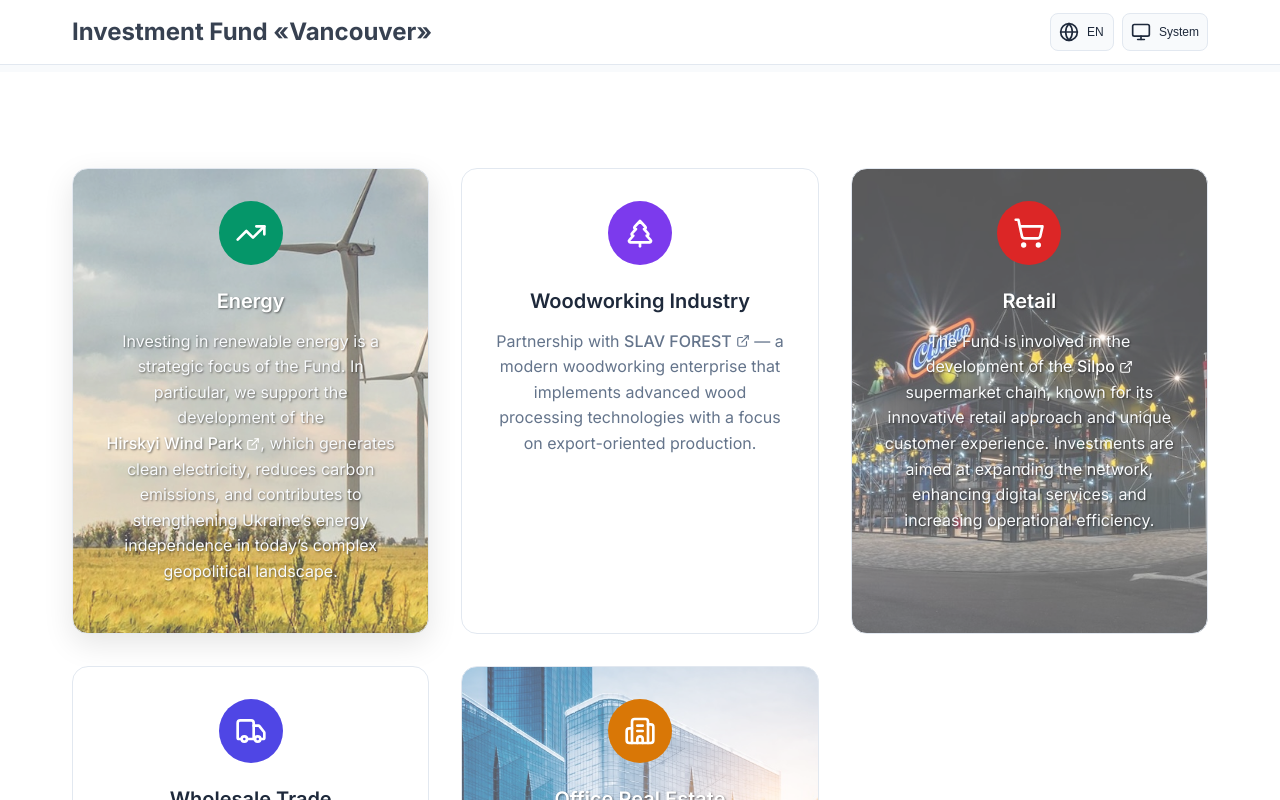
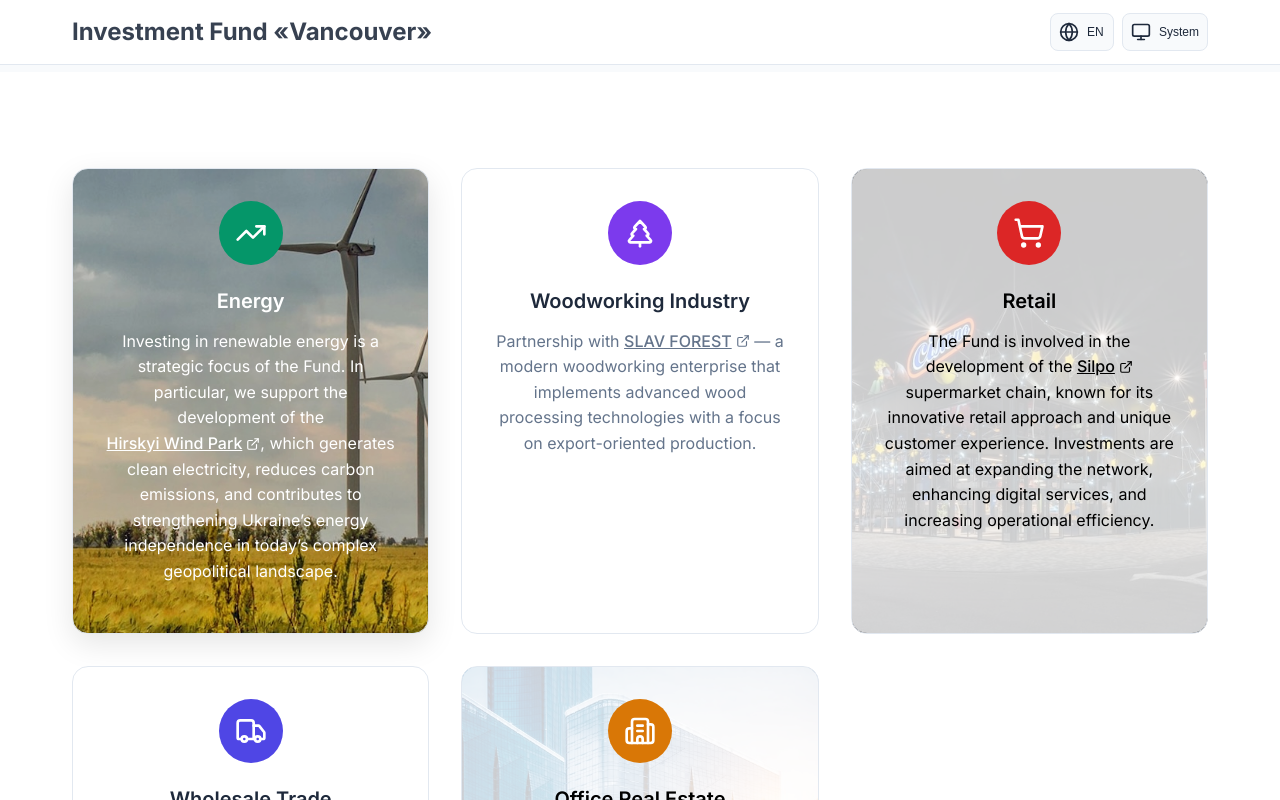
Before and after one commit to shadoll/vancouver, a Svelte app: page / in a window 1280 px wide. In both pictures the pointer is over the element 250 px from the left and 1270 px from the top of the page. Shown: the part 870-1670 px from the top of the page. Built offline with nearby package versions, Linux system fonts and the light colour scheme.

Commit message:
style: update area card background and text colors for improved visibility and hover effects

```diff
--- a/src/components/Home.svelte
+++ b/src/components/Home.svelte
@@ -429,9 +429,14 @@
         left: 0;
         right: 0;
         bottom: 0;
+        background: white;
+        opacity: 0.8;
+        z-index: 1;
+    }
+
+    :global([data-theme="dark"]) .area-card.has-background::before {
         background: var(--bg-color);
-        opacity: 0.35;
-        z-index: 1;
+        opacity: 0.5;
     }
 
     .area-card.has-background > * {
@@ -440,11 +445,21 @@
     }
 
     .area-card.has-background h3 {
+        color: #000000;
+        text-shadow: none;
+    }
+
+    .area-card.has-background p {
+        color: #000000;
+        text-shadow: none;
+    }
+
+    :global([data-theme="dark"]) .area-card.has-background h3 {
         color: #ffffff;
         text-shadow: 1px 1px 2px rgba(0, 0, 0, 0.5);
     }
 
-    .area-card.has-background p {
+    :global([data-theme="dark"]) .area-card.has-background p {
         color: #f8fafc;
         text-shadow: 1px 1px 2px rgba(0, 0, 0, 0.5);
     }
@@ -455,7 +470,29 @@
     }
 
     .area-card.has-background:hover::before {
+        background: black;
+        opacity: 0.15;
+    }
+
+    :global([data-theme="dark"]) .area-card.has-background:hover::before {
+        background: var(--bg-color);
         opacity: 0.25;
+    }
+
+    .area-card.has-background:hover h3 {
+        color: white;
+    }
+
+    .area-card.has-background:hover p {
+        color: white;
+    }
+
+    :global([data-theme="dark"]) .area-card.has-background:hover h3 {
+        color: #ffffff;
+    }
+
+    :global([data-theme="dark"]) .area-card.has-background:hover p {
+        color: #f8fafc;
     }
 
     .area-icon {
@@ -483,7 +520,7 @@
 
     .external-link {
         color: inherit;
-        text-decoration: none;
+        text-decoration: underline;
         display: inline-flex;
         align-items: center;
         gap: 0.25rem;
@@ -497,10 +534,28 @@
     }
 
     .area-card.has-background .external-link {
+        color: #000000;
+    }
+
+    .area-card.has-background .external-link:hover {
+        color: #000000;
+        text-decoration: underline;
+    }
+
+    .area-card.has-background:hover .external-link {
+        color: white;
+    }
+
+    .area-card.has-background:hover .external-link:hover {
+        color: white;
+        text-decoration: underline;
+    }
+
+    :global([data-theme="dark"]) .area-card.has-background .external-link {
         color: #ffffff;
     }
 
-    .area-card.has-background .external-link:hover {
+    :global([data-theme="dark"]) .area-card.has-background .external-link:hover {
         color: #e2e8f0;
         text-decoration: underline;
     }
```
